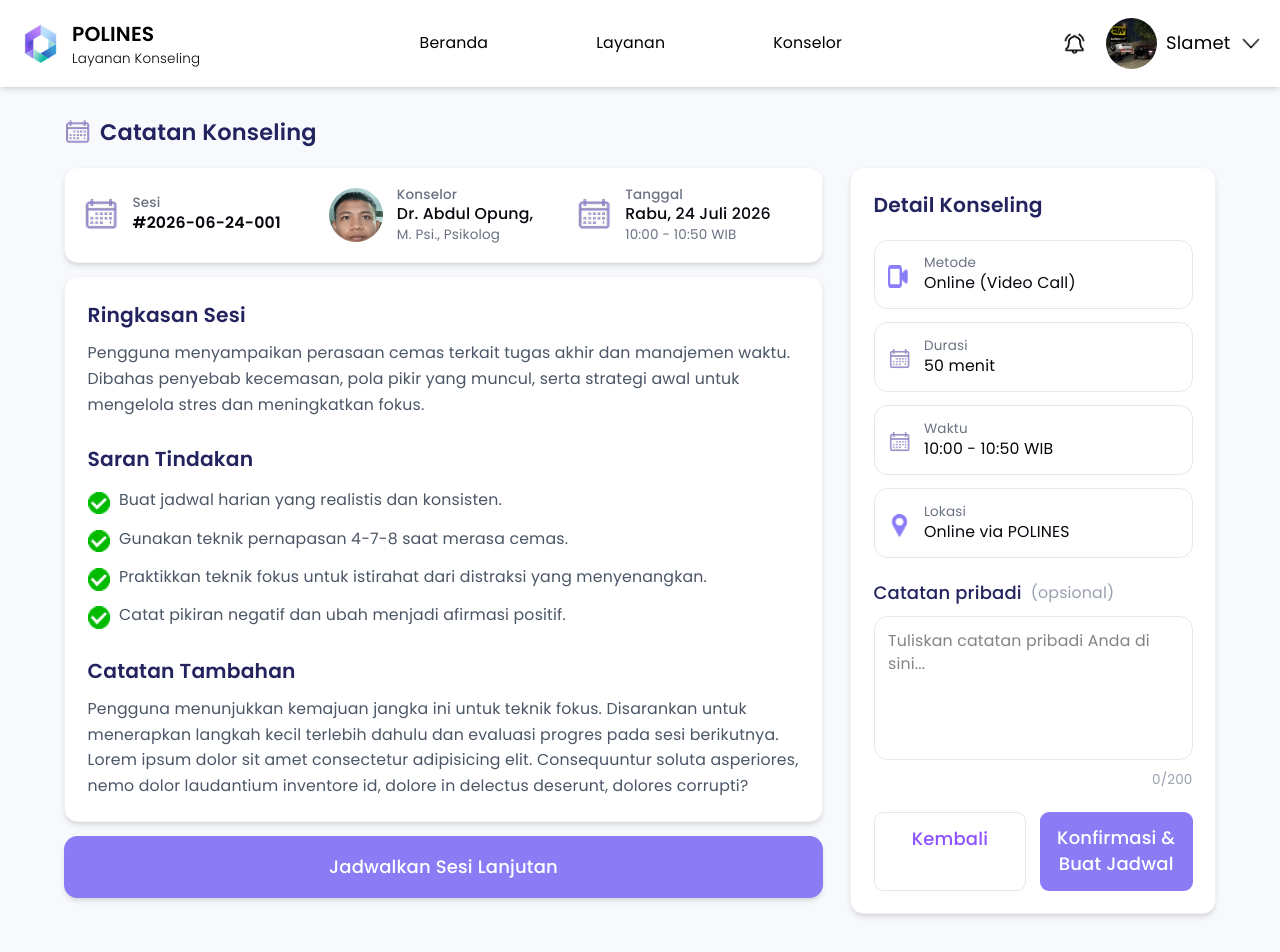
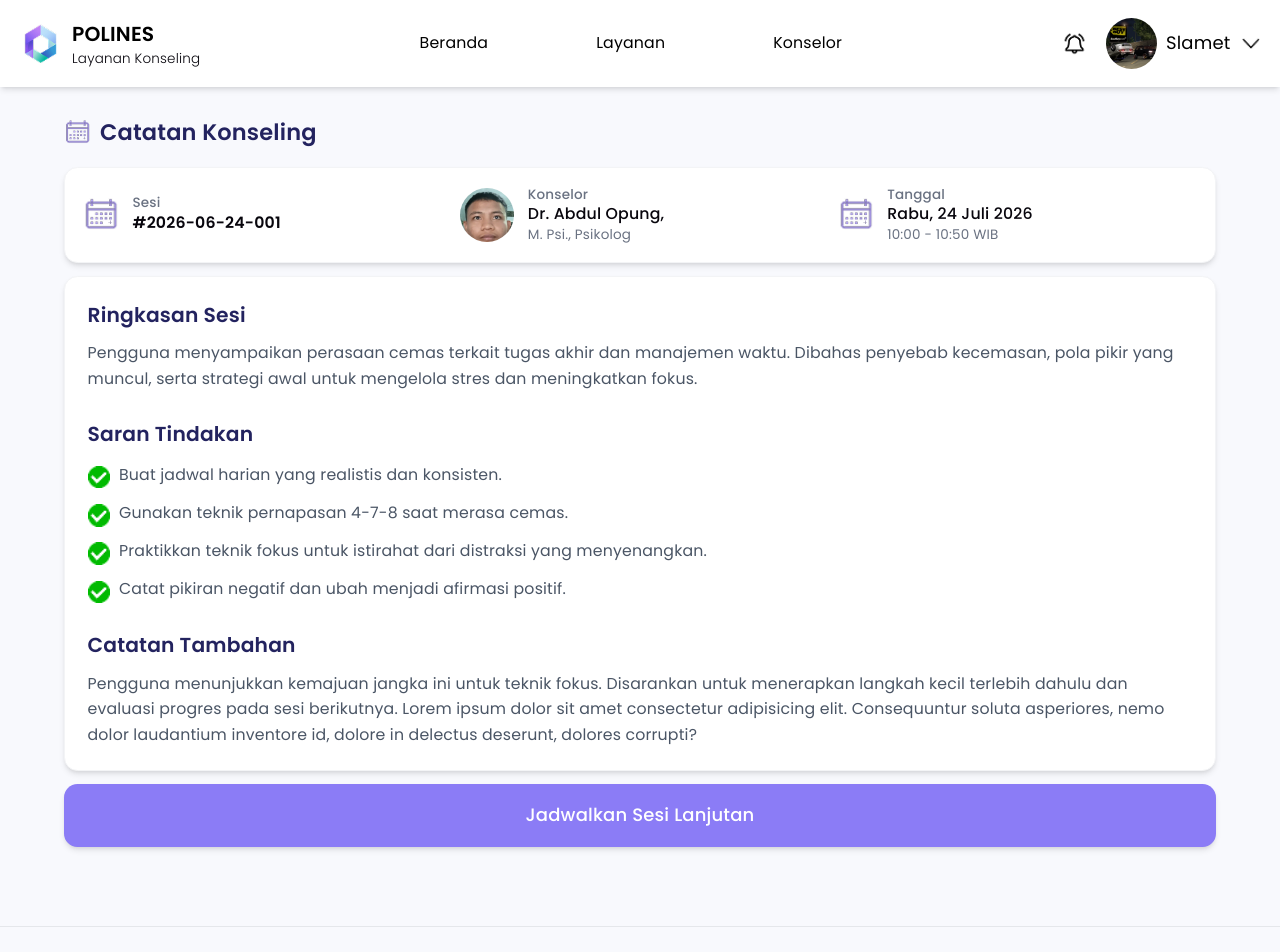
Before and after one commit to eeblaqoshu/sistem-layanan-konseling-polines, a React (Vite) app: page /catatan-konseling in a window 1280 px wide. Shown: the top 952 px of the page. Built offline with nearby package versions, Linux system fonts and the light colour scheme.

Commit message:
fix page catatan konseling (#13)
* progress ku

* fix footer

* fix ukuran teks detail konselor

* tambahin dikit

* fix routing

* fix catatankonseling

```diff
--- a/src/App.jsx
+++ b/src/App.jsx
@@ -39,6 +39,7 @@ function App() {
           <Route path="catatan-konseling" element={<CatatanKonseling />} />
           <Route path="profile" element={<Profile />} />
           <Route path="login" element={<Login />} />
+          <Route path="konseling" element={<Konseling />} />
         </Route>
 
         <Route path="feedback" element={<Feedback />} />
--- a/src/page/CatatanKonseling.jsx
+++ b/src/page/CatatanKonseling.jsx
@@ -17,7 +17,7 @@ export default function CatatanKonseling() {
           </h1>
         </div>
 
-        <div className="grid grid-cols-1 lg:grid-cols-3 gap-6 lg:3">
+        <div className="grid grid-cols-1 gap-6 lg:3">
           {/* KIRI */}
           <div className="lg:col-span-2 flex flex-col gap-3">
             {/* Header Sesi */}
@@ -127,7 +127,7 @@ export default function CatatanKonseling() {
             </div>
 
             {/* Tombol */}
-            <Link to="/feedback"
+            <Link to="/detail-jadwal"
               className="
                 w-full
                 text-center
@@ -145,119 +145,6 @@ export default function CatatanKonseling() {
               Jadwalkan Sesi Lanjutan
             </Link>
           </div>
-
-          {/* KANAN */}
-          <div className="bg-white rounded-xl shadow-md border border-gray-100 p-5 h-fit">
-            <h2 className="text-lg poppins-semibold text-[#23235F] mb-4">
-              Detail Konseling
-            </h2>
-
-            <div className="space-y-3">
-              <div className="border border-gray-200 rounded-xl p-3 flex gap-3 items-center justify-start">
-                <img src={Video} alt="video" className="w-5 h-5 object-fill mt-1" />
-                <div className="text-left">
-                  <p className="text-xs poppins-regular text-gray-500">Metode</p>
-                  <p className="text-sm poppins-regular">Online (Video Call)</p>
-                </div>
-              </div>
-
-              <div className="border border-gray-200 rounded-xl p-3 flex gap-3 items-center justify-start">
-                <img src={Calendar} alt="durasi" className="w-5 h-5 mt-1" />
-                <div className="text-left">
-                  <p className="text-xs text-gray-500">Durasi</p>
-                  <p className="text-sm">50 menit</p>
-                </div>
-              </div>
-
-              <div className="border border-gray-200 rounded-xl p-3 flex gap-3 items-center justify-start">
-                <img src={Calendar} alt="waktu" className="w-5 h-5 mt-1" />
-                <div className="text-left">
-                  <p className="text-xs text-gray-500">Waktu</p>
-                  <p className="text-sm">10:00 - 10:50 WIB</p>
-                </div>
-              </div>
-
-              <div className="border border-gray-200 rounded-xl p-3 flex gap-3 items-center justify-start">
-                <img src={Location} alt="lokasi" className="w-5 h-5 mt-1" />
-                <div className="text-left">
-                  <p className="text-xs text-gray-500">Lokasi</p>
-                  <p className="text-sm">Online via POLINES</p>
-                </div>
-              </div>
-            </div>
-
-            {/* Catatan Pribadi */}
-            <div className="mt-5">
-              <div className="flex items-center gap-2 mb-2">
-                <h3 className="poppins-medium text-[#23235F]">
-                  Catatan pribadi
-                </h3>
-                <span className="text-gray-400 text-sm">(opsional)</span>
-              </div>
-
-              <textarea
-                maxLength={200}
-                placeholder="Tuliskan catatan pribadi Anda di sini..."
-                className="
-                  w-full
-                  h-32
-                  resize-none
-                  border
-                  border-gray-200
-                  rounded-xl
-                  p-3
-                  text-sm
-                  outline-none
-                  transition-all
-                  duration-200
-                  focus:ring-2
-                  focus:ring-violet-300
-                "
-              />
-
-              <div className="text-right text-xs text-gray-400 mt-1">
-                0/200
-              </div>
-            </div>
-
-            {/* Action */}
-            <div className="grid grid-cols-2 gap-3 mt-5">
-              <Link
-                to="/riwayat"
-                className="
-                  text-center
-                  text-md
-                  px-2
-                  py-3
-                  rounded-lg
-                  border
-                  border-gray-200
-                  text-violet-500
-                  poppins-medium
-                  hover:bg-gray-50
-                "
-              >
-                Kembali
-              </Link>
-
-              <Link to="/booking-berhasil"
-                className="
-                px-2
-                  py-3
-                  rounded-lg
-                  text-md
-                  text-center
-                  bg-[#8B7CF6]
-                  hover:bg-[#7364ee]
-                  text-white
-                  poppins-medium
-                  transition
-                "
-              >
-                Konfirmasi & Buat Jadwal
-              </Link>
-            </div>
-          </div>
         </div>
       </div>
     </div>
--- a/src/page/DaftarKonselor.jsx
+++ b/src/page/DaftarKonselor.jsx
@@ -1,6 +1,7 @@
 import { useState } from "react";
 import { Search } from "lucide-react";
 import profile from "../assets/Navbar/Profile.png";
+import { Link } from "react-router-dom";
 
 const KONSELOR = [
   {
@@ -78,7 +79,7 @@ function KonselorCard({ data }) {
           ● {data.tersedia ? "Tersedia" : "Tidak Tersedia"}
         </span>
 
-        <button
+        <Link to="/detail-jadwal"
           disabled={!data.tersedia}
           className={`w-full md:w-auto rounded-lg px-4 py-2 text-sm font-semibold text-white transition-colors ${
             data.tersedia
@@ -87,7 +88,7 @@ function KonselorCard({ data }) {
           }`}
         >
           Lihat Detail
-        </button>
+        </Link>
       </div>
     </div>
   );
--- a/src/page/Dashboard.jsx
+++ b/src/page/Dashboard.jsx
@@ -89,7 +89,7 @@ function Dashboard() {
 
             {/* Detail */}
             <Link
-              to="/detail-jadwal"
+              to="/detail-pemesanan"
               className="rounded-lg bg-[#7B61FF] px-6 py-3 text-center font-semibold text-white transition hover:bg-[#6D52F5]"
             >
               Lihat Detail
@@ -100,7 +100,7 @@ function Dashboard() {
         {/* Menu */}
         <div className="mt-6 grid grid-cols-1 sm:grid-cols-2 lg:grid-cols-4 gap-5">
           {/* Buat Jadwal */}
-          <Link to="/layanan-informasi" className="rounded-2xl bg-white p-6 shadow-md transition hover:-translate-y-1">
+          <Link to="/konselor" className="rounded-2xl bg-white p-6 shadow-md transition hover:-translate-y-1">
             <div className="flex justify-center">
               <CalendarDays
                 size={60}
--- a/src/page/InformasiLayanan.jsx
+++ b/src/page/InformasiLayanan.jsx
@@ -152,11 +152,6 @@ export default function InformasiLayanan() {
                 </p>
               </div>
             </div>
-
-            {/* Panah kanan */}
-            <Link to="/metode-kamu" className="flex-shrink-0 ml-2">
-              <img src={PanahBawah} alt="PanahBawah" className="w-4 h-4 md:w-5 md:h-5" />
-            </Link>
           </div>
         </div>
       </div>
--- a/src/page/Konseling.jsx
+++ b/src/page/Konseling.jsx
@@ -9,6 +9,7 @@ import {
   PanelRightClose,
   PanelRightOpen
 } from "lucide-react";
+import { Link } from "react-router-dom";
 
 function Konseling() {
   const [cameraOn, setCameraOn] = useState(true);
@@ -33,9 +34,9 @@ function Konseling() {
             </div>
           </div>
 
-          <button className="rounded-xl border border-[#E4E4E4] bg-white px-8 py-3 text-sm font-medium text-red-500 transition hover:bg-red-50">
+          <Link to="/feedback" className="rounded-xl border border-[#E4E4E4] bg-white px-8 py-3 text-sm font-medium text-red-500 transition hover:bg-red-50">
             Akhiri Sesi
-          </button>
+          </Link>
         </div>
 
         <div
--- a/src/page/PilihMetode.jsx
+++ b/src/page/PilihMetode.jsx
@@ -59,7 +59,7 @@ function MetodeCard({ data, selected, onSelect }) {
       <p className="mb-6 flex-grow text-sm leading-relaxed text-gray-500">
         {data.desc}
       </p>
-      <Link to="/detail-pemesanan"
+      <Link to="/konselor"
         className={`w-full rounded-lg py-2.5 text-sm font-semibold text-white ${style.button}`}
       >
         {data.cta}
```
Also changed, not shown: src/page/DetailPemesanan.jsx (+5 -5 lines), src/page/Profile.jsx (+47 -22 lines), src/page/RiwayatKonseling.jsx (+6 -1 lines).
